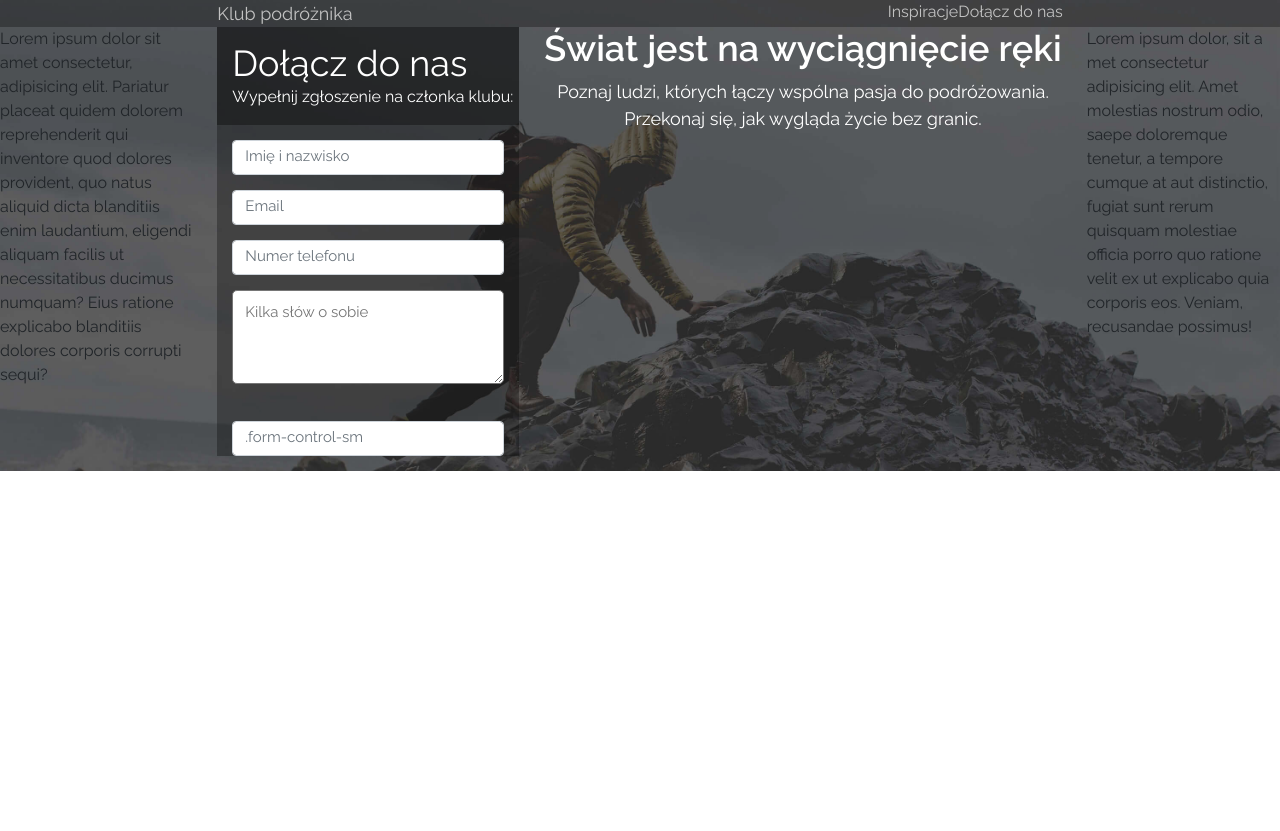
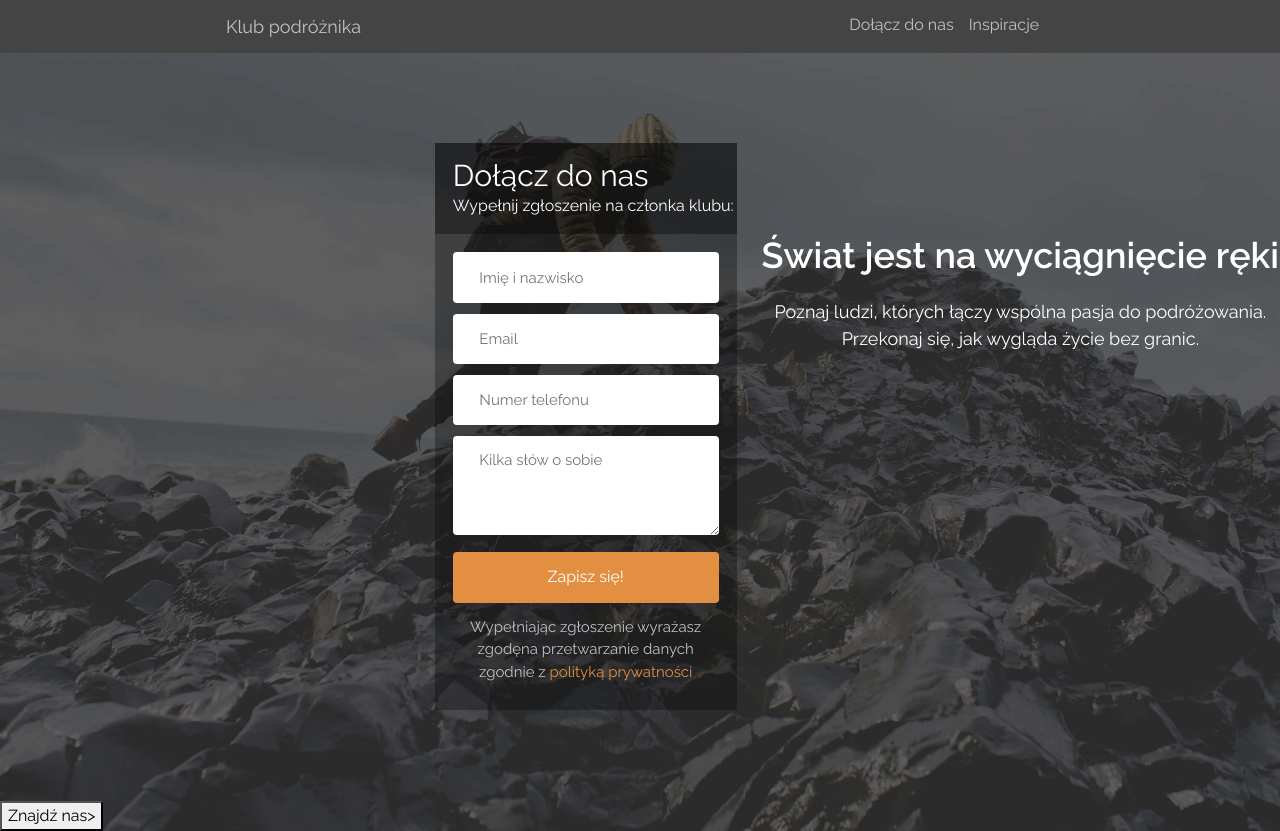
Before and after one commit to AniaPas/btstr1, a plain HTML site: page index.html in a window 1280 px wide. Before the commit the page ends 800 px from the top, so only its background shows below. Drawn offline with nearby package versions, Linux system fonts and the light colour scheme.

Commit message:
commit next

```diff
--- a/index.html
+++ b/index.html
@@ -22,8 +22,8 @@
                     <div class="col-5">
                         <ul>
 
-                            <li class="nav-li"><a class="menulink"  href="#home">Dołącz do nas</a></li>
-                            <li class="nav-li"><a class="menulink" href="#news">Inspiracje</a></li>
+                            <li class="nav-li"><a class="menulink"  href="#">Inspiracje</a></li>
+                            <li class="nav-li"><a class="menulink" href="#">Dołącz do nas</a></li>
                           </ul>
                     </div>
                     <div class="col"></div>
@@ -32,22 +32,28 @@
             </nav>
             <div class="row">
                 <div class="col">
-                Lorem ipsum dolor sit amet consectetur, adipisicing elit. Pariatur placeat quidem dolorem reprehenderit qui inventore quod dolores provident, quo natus aliquid dicta blanditiis enim laudantium, eligendi aliquam facilis ut necessitatibus ducimus numquam? Eius ratione explicabo blanditiis dolores corporis corrupti sequi?
+
                 </div>
                 <div class="col-3">
                     <div class="--myform">
                         <div class="formhead"><h2 class="h2--form">Dołącz do nas</h2><p class="lh-1--mine">Wypełnij zgłoszenie na członka klubu:</p>
                         </div>
-                        <input class="form-control form-control-sm--mine" type="text" placeholder="Imię i nazwisko" aria-label=".form-control-sm example">
-                        <input class="form-control form-control-sm--mine" type="text" placeholder="Email" aria-label=".form-control-sm example">
-                        <input class="form-control form-control-sm--mine" type="text" placeholder="Numer telefonu" aria-label=".form-control-sm example">
+                        <div class="inputs">
+                        <input class="inputtext" type="text" placeholder="Imię i nazwisko" aria-label=".form-control-sm example">
+                        <input class="inputtext" type="text" placeholder="Email" aria-label=".form-control-sm example">
+                        <input class="inputtext" type="text" placeholder="Numer telefonu" aria-label=".form-control-sm example">
                         <textarea class="mytextarea" id="mytextarea" rows="3" placeholder="Kilka słów o sobie"></textarea>
-                        <input class="form-control form-control-sm--mine" type="text" placeholder=".form-control-sm" aria-label=".form-control-sm example">
+                        <input type="button" class="signin" value="Zapisz się!">
+                        <p class="polityka"><span style="color: #c2c2c2">Wypełniając zgłoszenie wyrażasz zgodęna przetwarzanie danych zgodnie z <span style="color: #e38f42">polityką prywatności</span></p>
+                    </div>
                     </div>
                 </div>
                 <div class="col-5"><h1>Świat jest na wyciągnięcie ręki</h1><p class="paraheader">Poznaj ludzi, których łączy wspólna pasja do podróżowania. Przekonaj się, jak wygląda życie bez granic.</p>
                 </div>
-                <div class="col">Lorem ipsum dolor, sit a met consectetur adipisicing elit. Amet molestias nostrum odio, saepe doloremque tenetur, a tempore cumque at aut distinctio, fugiat sunt rerum quisquam molestiae officia porro quo ratione velit ex ut explicabo quia corporis eos. Veniam, recusandae possimus!
+                <div class="2buttons">
+                    <button class="findus" id="findus" >Znajdź nas></button>
+                </div>
+                <div class="col">
                 </div>
             </div>
         </div>
--- a/style.css
+++ b/style.css
@@ -5,10 +5,10 @@ body {
     margin-right: 5vw;*/
     width: 100vw;
     font-family: 'Raleway', sans-serif;
-
     font-weight: 400;
 }
 .container--header {
+
     background-image: url(form-background.jpg);
     background-size: cover;
 }
@@ -19,7 +19,8 @@ body {
     justify-content: right;
 }*/
 nav {
-    background-color:rgba(0, 0, 0, 0.3);
+    background-color: #444;
+    padding: 1%;
 }
 ul {
     padding-left: 0;
@@ -44,9 +45,13 @@ a {
 }
 .menulink {
     font-size: 1rem;
+    margin-right: 15px;
+}
+a:hover {
+    color: white;
 }
 h1 {
-
+   margin-top: 35%;
     font-size: 36px;
     font-weight: 600;
     color: white;
@@ -54,6 +59,7 @@ h1 {
 
 }
 .paraheader{
+    margin-top: 4%;
     font-size: 18px;
     color: white;
     text-align: center;
@@ -61,41 +67,52 @@ h1 {
 .--myform {
 
     background-color: rgba(0, 0, 0, 0.3);
+    margin-bottom: 30%;
 }
 .formhead {
  background-color: rgba(0, 0, 0, 0.35);
+ margin-top: 30%;
 
 }
 .h2--form {
-    font-size: 36px;
+    font-size: 30px;
     color: white;
     font-weight: 400;
-    padding-top: 15px;
-    margin-left: 15px;
+    padding-top: 5%;
+    margin-left: 6%;
     margin-bottom: 0;
 }
 .lh-1--mine {
     display: inline-block;
     font-size: 1rem;
     color: white;
-    margin-left: 15px;
+    margin-left: 6%;
     margin-top: 0;
 
 }
 .col-3--mine {
     background-color:rgba(0, 0, 0, 0.3);
 }
-.form-control-sm--mine {
+.inputs{
+    width: 88%;
+    margin: 6% 6% 0 6%;
 
-   margin: 15px;
-   width:90%;
-   padding:3px 12px 6px 12px;
+}
+.inputtext {
+
+   margin-bottom: 4%;
+   width:100%;
+   padding:5% 10% 5% 10%;
+   border-radius: 4px;
+   border:0;
 }
 .mytextarea {
-    width:90%;
-    margin: 0 15px 15px 15px;
-    border-radius: 5px;
-    padding: 10px 12px;
+    width:100%;
+    margin-bottom: 4%;
+    border-radius: 4px;
+    padding: 5% 10%;
+    border: 0;
+
 }
 
 ::placeholder {
@@ -108,3 +125,20 @@ h1 {
 .nav-link--klub {
     text-align: left;
 }
+.signin {
+    color: white;
+    font-size: 1rem;
+    background-color:#e38f42 ;
+    border-radius: 4px;
+    border: 0;
+    width:100%;
+    padding:5% 10% 5% 10%;
+    margin-top: 0;
+    margin-bottom: 5%;
+}
+.polityka{
+    display: inline-block;
+    font-size: 15px;
+    text-align: center;
+    margin-bottom: 10%;
+}
```
